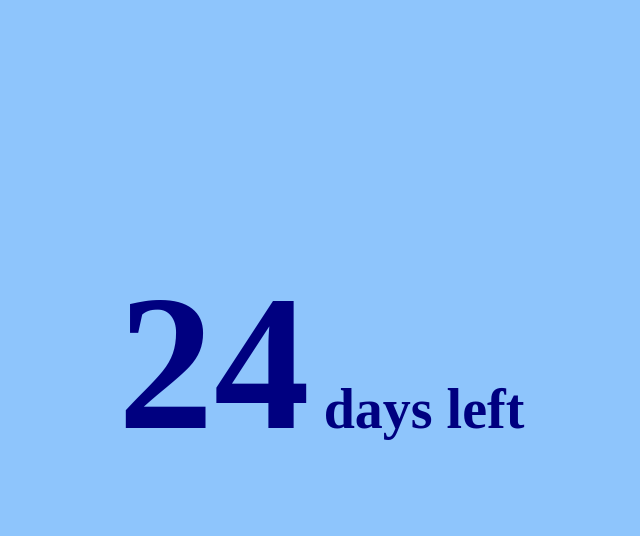
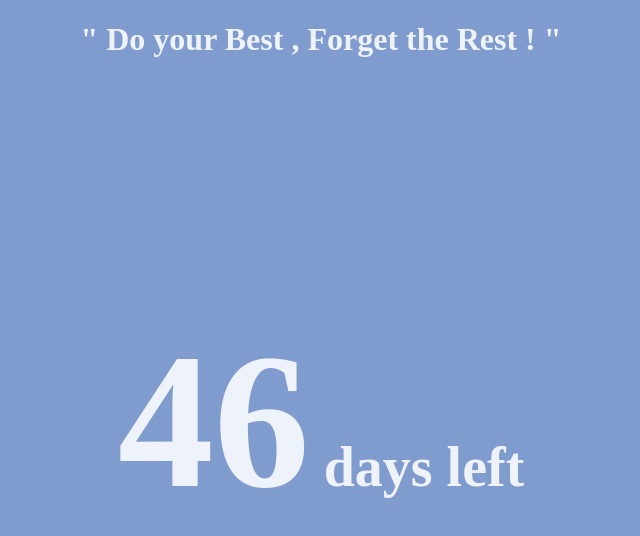
Before and after one commit to PranavChandiran/counting-exam-days, a plain HTML site: page index.html in a window 1280 px wide. Shown: the whole page, without its empty margins (319-959 px from the left). Drawn offline with Linux system fonts and the light colour scheme; a web font is replaced by a local one.

Commit message:
update v1

```diff
--- a/index.html
+++ b/index.html
@@ -11,9 +11,18 @@
 
 </head>
 <body>
+    <h1 class="quote"> <span class="quote-1"> " </span>
+        Do your Best , Forget the Rest !
+        <span class="quote-1"> " </span>
+    </h1>
+
     <h1 class="msg"> <span class="days" id="daysleft"></span> days left </h1>
-    <!-- <h1 class="days" id="daysleft"> <span class="msg"> you have only </span>  </h1>  -->
- <!-- <h1 class="msg"> you have   days for your board month  </h1>   -->
+<!-- <ul>
+    <li> <a href="https://dcx0p3on5z8dw.cloudfront.net/Aakash/s3fs-public/pdf_management_files/sm_sa/CBSE-XChapterwise(PreviousYears)Qs-Science_SOL.pdf" target="_blank"> sample papers (aakash) </a></li>
+
+</ul> -->
+
+
 
     <script src="./script.js" type="text/javascript"></script>
 </body>
--- a/script.js
+++ b/script.js
@@ -11,17 +11,24 @@
 
 
 window.onload = function() {
-    let  showit = document.querySelector("#daysleft");
+    let  showing = document.querySelector("#daysleft");
     let Today = new Date();
-    let boardMonth =new Date(2023, 1,1);
+    let boardMonth = new Date(2023, 1, 23);
 
     if (Today.getMonth()==11 && Today.getDate()>25)
     {
-    cmas.setFullYear(boardMonth.getFullYear()+1);
+    Today.setFullYear(boardMonth.getFullYear()+1);
     }
 
     let fullday = 1000*60*60*24;
 
     let final = (Math.ceil((boardMonth.getTime()-Today.getTime())/(fullday)));
     document.getElementById("daysleft").innerHTML= final;
+
+ if ( final < 25) {
+
+    document.body.style.backgroundColor = "#F40B00";
+
+ }
+
 }
--- a/style.css
+++ b/style.css
@@ -1,13 +1,22 @@
 body{
-    background-color: #8EC5FC;
+    /* background-color: #8EC5FC; */
+    background-color: #809bce;
+}
+
+.quote , .quote-2{
+
+    font-family: marvel;
+
+     color: #edf2fb;
+    text-align: center;
 
 }
 
-
-.days , .msg{
+.days , .msg {
 
     font-family: marvel;
-    color: navy;
+
+     color: #edf2fb;
     text-align: center;
     margin-top: 20%;
 
```
